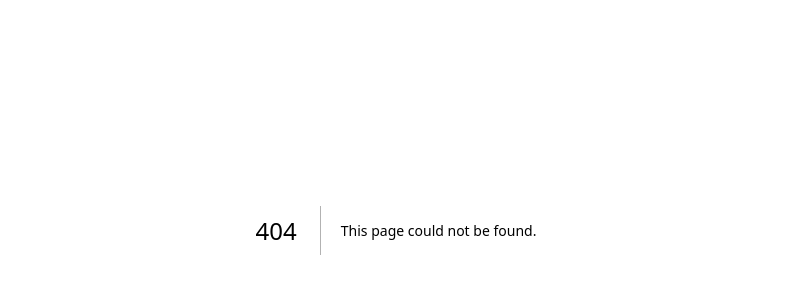
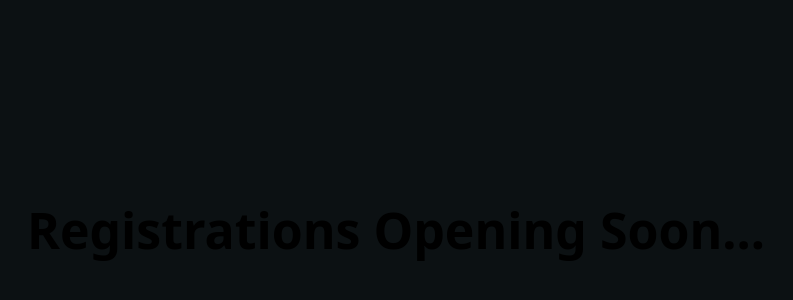
Before and after one commit to AESiR-0/tk_2023, a Next.js app: page /register in a window 1280 px wide. Before the commit this address had no page. Shown: the part 170-470 px from the top of the page, without its empty margins (244-1037 px from the left). Built offline with nearby package versions, Linux system fonts and the light colour scheme.

Commit message:
push on live

```diff
--- /dev/null
+++ b/src/components/ShootingStars.jsx
@@ -0,0 +1,29 @@
+'use client';
+
+import React, { useEffect } from 'react';
+
+const ShootingStars = () => {
+  useEffect(() => {
+    const createStar = () => {
+      const star = document.createElement('div');
+      star.className = 'star';
+      star.style.left = `-${Math.random() * 50}px`;
+      star.style.top = `${Math.random() * window.innerHeight}px`;
+      star.style.animationDuration = `${Math.random() * 5 + 2}s`;
+      star.style.animationDelay = `${Math.random() * 5}s`;
+      document.querySelector('.sky').appendChild(star);
+    };
+
+    const createShootingStars = () => {
+      for (let i = 0; i < 20; i++) {
+        createStar();
+      }
+    };
+
+    createShootingStars();
+  }, []);
+
+  return <div className="sky absolute"></div>;
+};
+
+export default ShootingStars;
--- a/src/components/cards.jsx
+++ b/src/components/cards.jsx
@@ -9,7 +9,7 @@ export default function NonCard(props) {
   }
   return (
     <div className="main-wrapper py-10">
-      <div className=" h-screen w-screen px-40 grid grid-cols-3 gap-20 grid-flow-row  ">
+      <div className="   ">
         <h4
           className="w-fit"
           href="https://www.mythrillfiction.com/the-dark-rider"
@@ -36,11 +36,11 @@ export default function NonCard(props) {
           </div>
         </h4>
         {modal && (
-          <div className="h-screen  modal ">
-            <div className="absolute h-80 w-80">
+          <div className="h-screen   modal ">
+            <div className="absolute -mt-10 h-80 w-80">
                 <MdClose
                   onClick={toggleModal}
-                  className="h-10 w-10 z-0 mt-5  text-white"
+                  className="h-10 w-10 top-20 relative z-0   text-white"
                 />
 
               <div className="flex gap-3 flex-col jusitfy-center align-center">
--- a/src/components/glimpses.js
+++ b/src/components/glimpses.js
@@ -9,15 +9,17 @@ export default function Glimpses() {
     './glimpses/1 (6).jpg']
     return (
         <>
-          <div className="container">
+            <div className="text-center text-4xl font-semibold text-uppercase text-secondary"> Glimpses of previous Events </div>
+            <div className="gallery h-screen w-screen" id="gallery">
             {images.map(src => (
-              <div
-                key={src}
+              <div className="gallery-item">
+              <div className="content">
+              <img
+                src={src}
                 className="card"
-                style={{
-                  backgroundImage: `url(${src})`
-                }}
               />
+            </div>
+          </div>
             ))}
           </div>
         </>
--- a/src/components/nav.js
+++ b/src/components/nav.js
@@ -1,37 +1,49 @@
+import Link from 'next/link';
 
 
 export default function Nav() {
   return (
-    <>
-      <nav className="flex bg-main items-center nav justify-center">
-        <div className="flex items-center">
-          <div className="flex gap-20">
-            <a href="#" className="hover:shadow-md  font-bold text-xl mr-4">
-              Events
-            </a>
-            <a href="#" className="hover:shadow-md  font-bold text-xl mr-4">
-              Contact
-            </a>
-            <a href="#" className="hover:shadow-md  font-bold text-xl mr-4">
-              About
-            </a>
-            <a href="" className="hover:shadow-md  font-bold text-xl mr-4">
 
-                Register
 
-            </a>
-          </div>
-        </div>
-      </nav>
-      <div className="hidden hamburger">
-        <img
-          height={50}
-          width={50}
-          className="ml-2 mt-3 invert grayscale hamburger"
-          src="/menu.png"
-          alt=""
-        />
-      </div>
-    </>
+<nav className="bg-white scale-125 border-gray-200 dark:bg-gray-900">
+  <div className="max-w-screen-xl flex flex-wrap items-center justify-around mt-2 mx-auto p-4">
+    <Link href="#" className="flex items-center space-x-3 rtl:space-x-reverse">
+        <img src="./logo_logo.png" className="h-8" alt="Flowbite Logo" />
+        <span className="self-center text-2xl font-semibold whitespace-nowrap dark:text-white">2K24</span>
+    </Link>
+    <button data-collapse-toggle="navbar-default" type="button" className="inline-flex items-center p-2 w-10 h-10 justify-center text-sm text-gray-500 rounded-lg md:hidden hover:bg-gray-100 focus:outline-none focus:ring-2 focus:ring-gray-200 dark:text-gray-400 dark:hover:bg-gray-700 dark:focus:ring-gray-600" aria-controls="navbar-default" aria-expanded="false">
+        <span className="sr-only">Open main menu</span>
+        <svg className="w-5 h-5" aria-hidden="true" xmlns="http://www.w3.org/2000/svg" fill="none" viewBox="0 0 17 14">
+            <path stroke="currentColor" stroke-linecap="round" stroke-linejoin="round" stroke-width="2" d="M1 1h15M1 7h15M1 13h15"/>
+        </svg>
+    </button>
+    <div className="hidden w-full md:block md:w-auto" id="navbar-default">
+      <ul className="font-medium flex flex-col p-4 md:p-0 mt-4 border border-gray-100 rounded-lg bg-gray-50 md:flex-row md:space-x-8 rtl:space-x-reverse md:mt-0 md:border-0 md:bg-white dark:bg-gray-800 md:dark:bg-gray-900 dark:border-gray-700">
+        <li>
+          <Link href={""} onClick={(e) => {
+            e.preventDefault();
+            document.getElementById("about").scrollIntoView({ behavior: "smooth" });
+          }} className="block py-2 px-3 text-gray-900 rounded hover:bg-gray-100 md:hover:bg-transparent md:border-0 md:hover:text-blue-700 md:p-0 dark:text-white md:dark:hover:text-blue-500 dark:hover:bg-gray-700 dark:hover:text-white md:dark:hover:bg-transparent">About</Link>
+        </li>
+        <li>
+          <Link href={""} onClick={(e) => {
+            e.preventDefault();
+            document.getElementById("events").scrollIntoView({ behavior: "smooth" });
+          }} className="block py-2 px-3 text-gray-900 rounded hover:bg-gray-100 md:hover:bg-transparent md:border-0 md:hover:text-blue-700 md:p-0 dark:text-white md:dark:hover:text-blue-500 dark:hover:bg-gray-700 dark:hover:text-white md:dark:hover:bg-transparent">Events</Link>
+        </li>
+        <li>
+        <Link href={""} onClick={(e) => {
+            e.preventDefault();
+            document.getElementById("footer").scrollIntoView({ behavior: "smooth" });
+          }} className="block py-2 px-3 text-gray-900 rounded hover:bg-gray-100 md:hover:bg-transparent md:border-0 md:hover:text-blue-700 md:p-0 dark:text-white md:dark:hover:text-blue-500 dark:hover:bg-gray-700 dark:hover:text-white md:dark:hover:bg-transparent">Contact</Link>
+        </li>
+        <li>
+          <Link href="./register" className="block bg-gray-300 py-2 px-3 text-gray-900 rounded  md:border-0 md:hover:text-blue-700 md:p-0 dark:text-white md:dark:hover:text-blue-500 dark:hover:text-white ">Register</Link>
+        </li>
+      </ul>
+    </div>
+  </div>
+</nav>
+
   );
 }
--- a/src/pages/index.js
+++ b/src/pages/index.js
@@ -2,30 +2,33 @@
 import Nav from "@/components/nav";
 import Meet from "@/components/meet";
 import About from "@/components/about";
-import gsap from "gsap";
 import Cursor from "@/components/cursor";
 import Glimpses from "@/components/glimpses";
 import Hero from "@/components/hero";
 import NonCard from "@/components/cards";
-import Tech from "@/components/techcard";
+import Footer from "@/components/footer";
+import ShootingStars from "@/components/ShootingStars";
 export default function Home() {
   return (
     <div className="home">
       <Cursor />
       <section className="h-screen w-screen">
+        <ShootingStars />
         <Nav />
+
         <Hero />
       </section>
-      <section className="h-screen w-screen">
+      <section id="about" className="h-screen w-screen">
         <About />
       </section>
-      <section className="h-screen w-screen">
+      <section id="meet" className="h-screen w-screen">
         <Meet />
       </section>
-      <section className="h-screen w-screen mb-40">
-        <div className="text-5xl text-center text-white font-bold">
+      {/* <section id="events" className="h-screen w-screen event-text lg:mb-48">
+        <div className="text-5xl text-center mb-10 text-white font-bold">
           Non Tech Events
         </div>
+        <div className="h-screen w-screen px-40 grid grid-cols-3 gap-20 grid-flow-row">
           <NonCard
             title="Cricket"
             img1="./cricket-ball-hitting-stump.jpg"
@@ -62,11 +65,13 @@ export default function Home() {
             img2="./camera.png"
             desc="A Cinematography competition where you will be instructed and mentored before the event day. You have to document event the best way poassible. The Top 3 best documentation will be awarded. Bringing a camera (No digital Cameras or phones allowed) is compulsory. The registration fee is Rs. 250."
           />
+        </div>
       </section>
-      <section className="h-screen w-screen">
-        <div className="text-4xl font-semibold flex justify-center items-center mb-20">
+      <section className="h-screen event-text  w-screen ">
+        <div className="text-4xl  font-semibold flex justify-center items-center mb-20">
           Tech Events
         </div>
+        <div className="h-screen  w-screen px-40 grid grid-cols-3 gap-20 grid-flow-row">
           <NonCard
             title="Cipher"
             img1="./cipher.jpg"
@@ -83,16 +88,29 @@ export default function Home() {
             title="Code Relay"
             img1="./coderelay.jpg"
             img2="./coderelay.png"
-          desc="An event where you will have to solve a set of problems using your coding skills with a partner in a given time where you will do the given work like a relay race. Registration fee will be Rs. 200."/>
+            desc="An event where you will have to solve a set of problems using your coding skills with a partner in a given time where you will do the given work like a relay race. Registration fee will be Rs. 200."
+          />
           <NonCard
             title="Tech debate"
             img1="./techdebate.jpg"
             img2="./techdebate.png"
-          desc="An event where you will have to debate about given hot topics going on in the circuit. Registration fee will be Rs. 100." />
-
+            desc="An event where you will have to debate about given hot topics going on in the circuit. Registration fee will be Rs. 100."
+          />
+        </div>
+      </section> */}
+      <section className="h-screen w-screen">
+        <Glimpses />
       </section>
 
-      {/* <Glimpses/> */}
+      <section className="h-screen flex items-center justify-center w-screen">
+      <span className="text-5xl text-center  text-white font-bold">
+          Events Coming Soon...
+        </span>
+      </section>
+
+      <section class="bg-white" id="footer">
+        <Footer />
+      </section>
     </div>
   );
 }
--- /dev/null
+++ b/src/pages/register.js
@@ -0,0 +1,11 @@
+import React from 'react'
+
+export default function register() {
+  return (
+    <div className='h-screen text-[50px] text-center  text-white font-bold  w-screen flex justify-center items-center'>
+
+        Registrations Opening Soon...
+
+    </div>
+  )
+}
--- a/src/styles/globals.css
+++ b/src/styles/globals.css
@@ -8,10 +8,10 @@
   border-radius: 50%;
   top: 0;
   justify-content: center;
-  pointer-events: none;
   z-index: 1000;
   mix-blend-mode: difference;
   background: #f5f5f5;
+  pointer-events: none;
   height: 15px;
   width: 15px;
 }
@@ -36,7 +36,33 @@
 
 }
 
+.sky {
+  width: 100%;
+  height: 100vh;
+}
 
+.star {
+  width: 3px;
+  height: 3px;
+  background-color: #fff;
+  position: absolute;
+  animation-name: shootingStar;
+  animation-timing-function: linear;
+  animation-iteration-count: infinite;
+  opacity: 1;
+  box-shadow: 0 0 10px #fff ;
+  filter: blur(1px)
+}
+
+@keyframes shootingStar {
+  0%{
+    transform: translateX(-10vh);
+  }
+
+  100% {
+    transform: translateX(250vh);
+  }
+}
 * {
 
 cursor: none;
@@ -78,10 +104,7 @@ body {
   align-items: center;
 }
 
-.nav > div > div > a{
-  transition: ease-in-out 100ms;
-  background: transparent;
-}
+
 
 
 @media only screen and (max-width: 600px) {
@@ -95,6 +118,10 @@ body {
     background: transparent;
     display: block;
     height: 10vh;
+  }
+
+  .event-text{
+    display: none;
   }
 
 }
@@ -227,7 +254,9 @@ body {
   opacity: 0.3;
 }
 
-
+.card:hover .wrapper{
+ filter: blur(3px);
+}
 .inputBox{
   position: relative;
   width: 250px;
@@ -276,3 +305,41 @@ body {
   padding: 0px 10px;
   font-size: 1rem;
 }
+
+
+.gallery {
+  margin-top: 2rem;
+  display: grid;
+  height: 100vh;
+
+  grid-template-columns: repeat(3, minmax(500px, 1fr));
+}
+.gallery img {
+  width: 100%;
+  border-radius: 8px;
+  box-shadow: 0 0 16px #333;
+  height: 100%;
+  transition: all 1.5s ease;
+}
+.gallery img:hover {
+  box-shadow: 0 0 32px #333;
+}
+.gallery .content {
+  padding: 4px;
+}
+.gallery .gallery-item {
+  transition: grid-row-start 300ms linear;
+  transition: transform 300ms ease;
+  transition: all 0.5s ease;
+  height: auto;
+  cursor: pointer;
+}
+.gallery .gallery-item:hover  img{
+  transform: scale(1.1);
+}
+
+@media (max-width: 400px) {
+  .gallery {
+    grid-template-columns: repeat(auto-fill, minmax(50%, 1fr));
+  }
+}
```
Also changed, not shown: src/components/footer.jsx (added, +48 -0 lines). Lines whose indentation alone changed are shown as unchanged.
